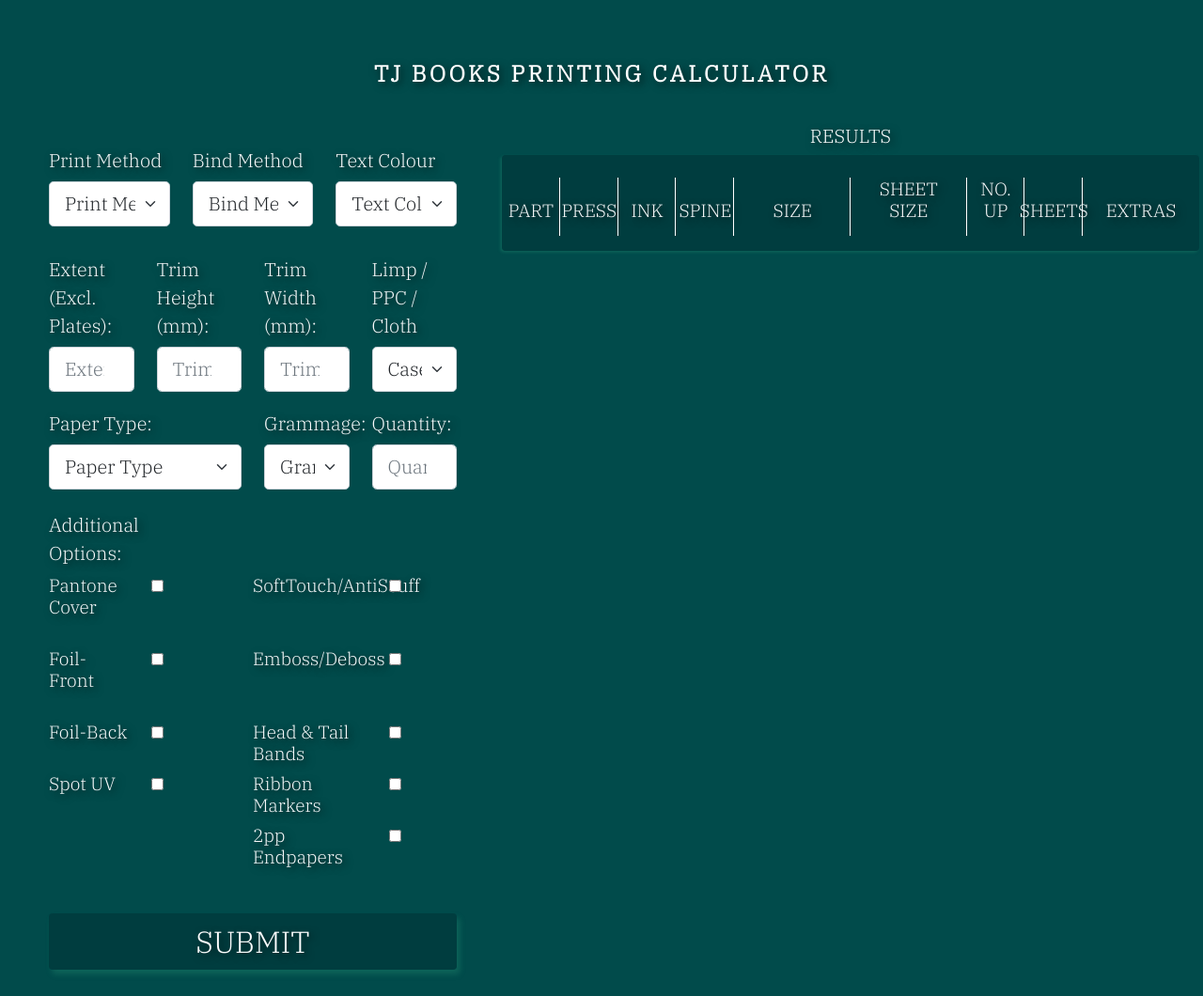
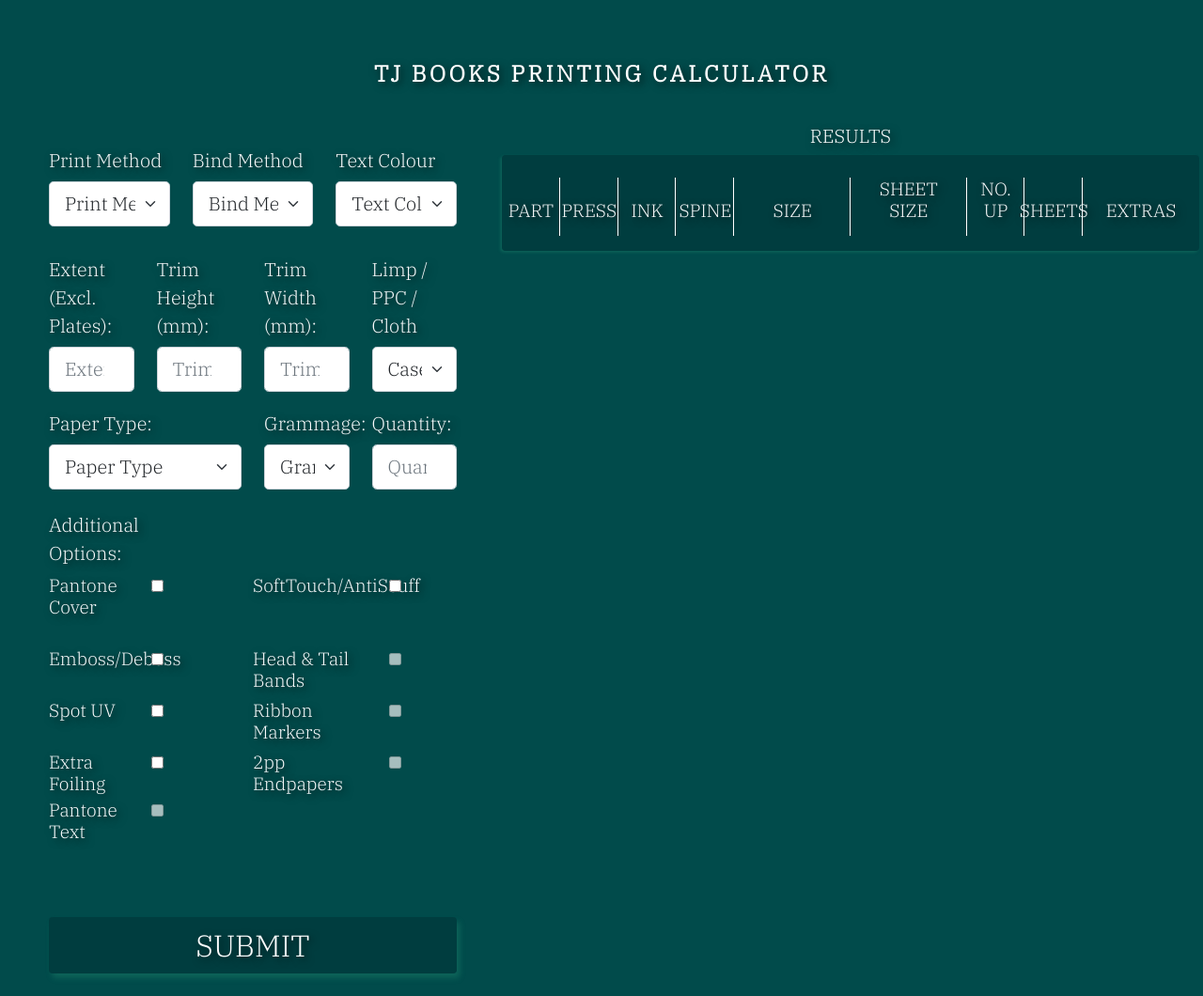
Before and after one commit to tj-books/calc--in-progress, a plain HTML site: page index.html in a window 1280 px wide. Shown: the whole page at 94% size. Drawn offline with nearby package versions, Linux system fonts and the light colour scheme.

Commit message:
sapc pricing

```diff
--- a/index.html
+++ b/index.html
@@ -207,36 +207,18 @@
                             <div class="col-md-6">
                                 <div class="row">
                                     <div class="col-6">
-                                        <label for="foil-front">Foil-Front</label>
-                                    </div>
-                                    <div class="col-1">
-                                        <input type="checkbox" name="foilFront" id="foil-front" class="checkbox-field">
-                                    </div>
-                                    <div class="col-5">
-                                        <input id="foil-front-measurement" name="foilFrontCoverage" class="hidden form-control form-control-sm input-field" type="number" placeholder="Artwork Width">
-                                    </div>
-                                </div>
-                            </div>
-                            <div class="col-md-6">
-                                <div class="row">
-                                    <div class="col-8">
                                         <label for="emboss">Emboss/Deboss</label>
                                     </div>
                                     <div class="col-1">
                                         <input type="checkbox" name="emboss" id="emboss" class="checkbox-field">
                                     </div>
-                                </div>
-                            </div>
-                            <div class="col-md-6">
-                                <div class="row">
-                                    <div class="col-6">
-                                        <label for="foil-back">Foil-Back</label>
-                                    </div>
-                                    <div class="col-1">
-                                        <input type="checkbox" name="foilBack" id="foil-back" class="checkbox-field">
-                                    </div>
                                     <div class="col-5">
-                                        <input id="foil-back-measurement" name="foilBackCoverage" class="hidden form-control form-control-sm input-field" type="number" placeholder="Artwork Width">
+                                        <select name="embossArea" id="embossArea" class="hidden form-select form-select-sm input-field">
+                                            <option selected value="front">Front Only</option>
+                                            <option value="frontSpine">Front And Spine</option>
+                                            <option value="frontSpineBack">Front, Spine And Back</option>
+                                            <option value="frontSpineBackFlaps">Front, Spine, Back And Flaps</option>
+                                        </select>
                                     </div>
                                 </div>
                             </div>
@@ -246,7 +228,7 @@
                                         <label for="head-tail">Head & Tail Bands</label>
                                     </div>
                                     <div class="col-1">
-                                        <input type="checkbox" name="headTail" id="head-tail" class="checkbox-field">
+                                        <input disabled type="checkbox" name="headTail" id="head-tail" class="checkbox-field">
                                     </div>
                                 </div>
                             </div>
@@ -272,33 +254,46 @@
                                         <label for="ribbon">Ribbon Markers</label>
                                     </div>
                                     <div class="col-1">
-                                        <input type="checkbox" name="ribbon" id="ribbon" class="checkbox-field">
+                                        <input disabled type="checkbox" name="ribbon" id="ribbon" class="checkbox-field">
                                     </div>
                                 </div>
                             </div>
                             <div class="col-md-6">
-                                <div class="row text-pantone text-pantone-hidden">
+                                <div class="row">
+                                    <div class="col-6">
+                                        <label for="foil">Extra Foiling</label>
+                                    </div>
+                                    <div class="col-1">
+                                        <input type="checkbox" name="foil" id="foil" class="checkbox-field">
+                                    </div>
+                                    <div class="foilingOptions col-5">
+                                    </div>
+                                </div>
+                            </div>
+                            <div class="col-md-6">
+                                <div class="row twoPageEndpapers">
+                                    <div class="col-8">
+                                        <label for="twoPageEndPapers">2pp Endpapers</label>
+                                    </div>
+                                    <div class="col-1">
+                                        <input disabled type="checkbox" name="twoPageEndpapers" id="twoPageEndPapers" class="checkbox-field">
+                                    </div>
+                                </div>
+                            </div>
+                            <div class="col-md-6">
+                                <div class="row text-pantone mt-1">
                                     <div class="col-6">
                                         <label for="text-pantone">Pantone Text</label>
                                     </div>
                                     <div class="col-1">
-                                        <input type="checkbox" name="textPantone" id="text-pantone" class="checkbox-field">
+                                        <input disabled type="checkbox" name="textPantone" id="text-pantone" class="checkbox-field">
                                     </div>
                                     <div class="col-5">
                                         <input id="text-pantone-coverage" name="textPantoneCoverage" class="hidden form-control form-control-sm input-field" type="number" placeholder="% Coverage">
                                     </div>
                                 </div>
                             </div>
-                            <div class="col-md-6">
-                                <div class="row">
-                                    <div class="col-8">
-                                        <label for="twoPageEndPapers">2pp Endpapers</label>
-                                    </div>
-                                    <div class="col-1">
-                                        <input type="checkbox" name="twoPageEndpapers" id="twoPageEndPapers" class="checkbox-field">
-                                    </div>
-                                </div>
-                            </div>
+
 
 
                         </div>
```
